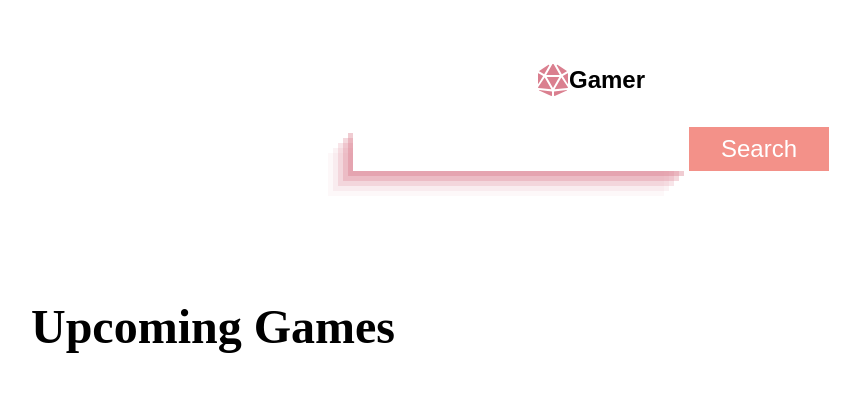
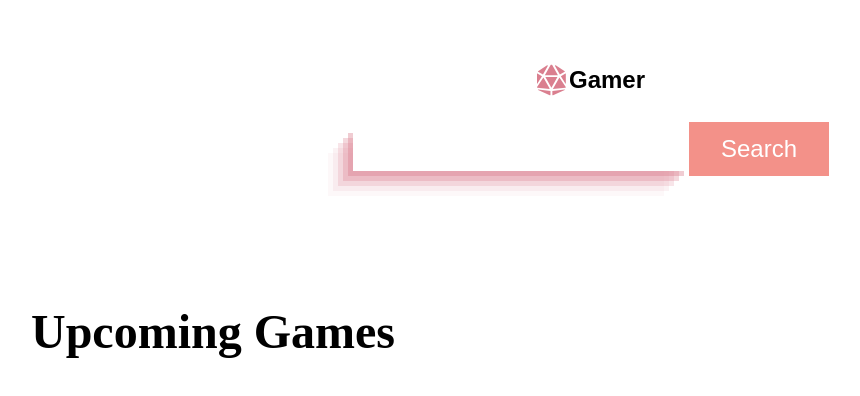
Before and after one commit to alanbedoya/gamer, a React (Create React App) app: page / in a window 1280 px wide. Shown: the top 396 px of the page, without its empty margins (49-909 px from the left). Built offline with nearby package versions, Linux system fonts and the light colour scheme; no server answers; a web font is replaced by a local one.

Commit message:
Made a few adjustments to the nav section.

```diff
--- a/src/sass/components/_nav.scss
+++ b/src/sass/components/_nav.scss
@@ -13,6 +13,7 @@
     color: #da7f8f;
     width: 2rem;
     height: 2rem;
+    padding-right: 0.2rem;
   }
 }
 
@@ -32,7 +33,7 @@
   button {
     font-size: 1.5rem;
     border: none;
-    padding: 0.5rem 2rem;
+    padding: 0.8rem 2rem;
     cursor: pointer;
     background: #f39189;
     color: white;
```
